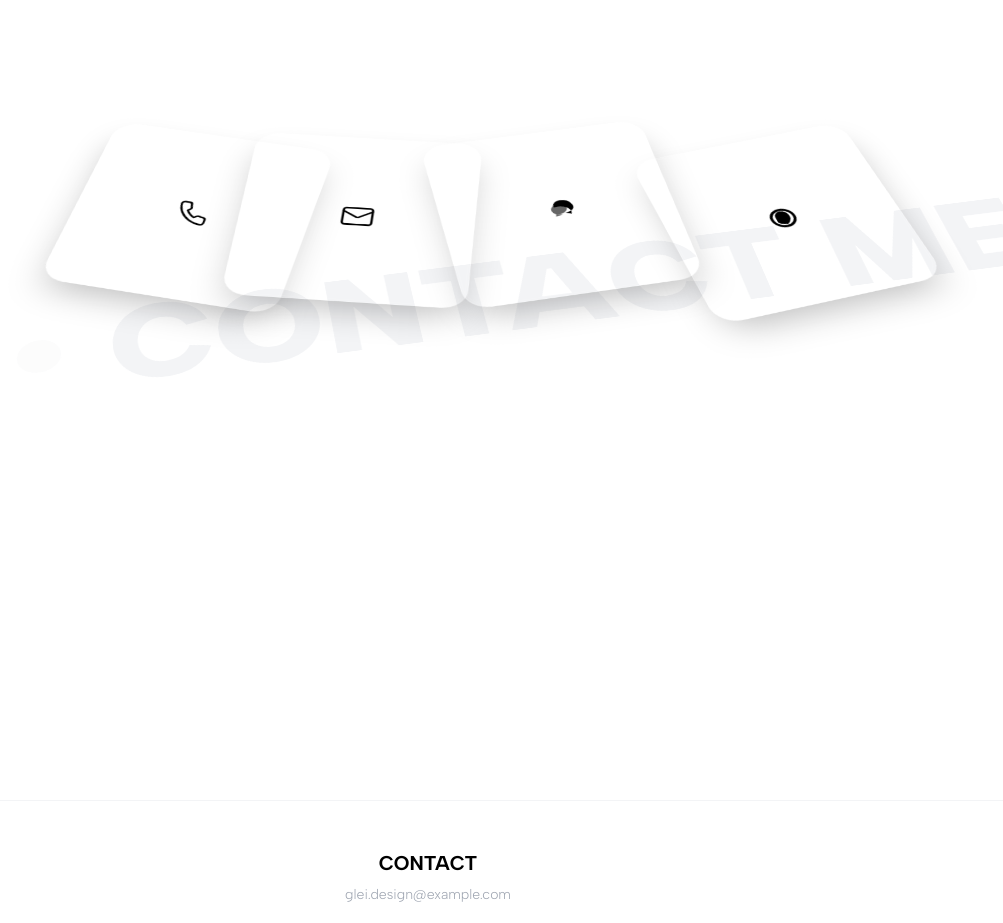
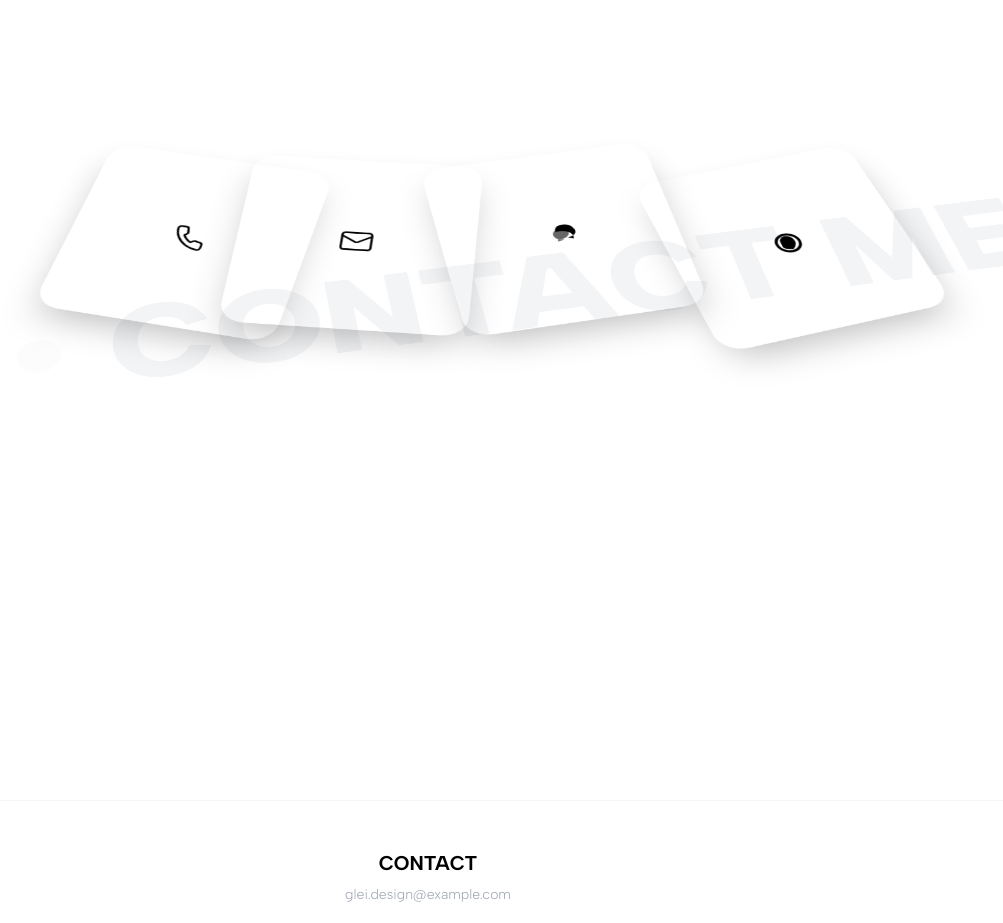
Before and after one commit to jayneysil520-dev/My-Hope, a React (Vite) app: page / in a window 1280 px wide. Shown: the part 7840-8763 px from the top of the page, without its empty margins (212-1215 px from the left). Built offline with nearby package versions, Linux system fonts and the light colour scheme.

Commit message:
fix(contact): Adjust card positions for better layout
This commit fine-tunes the vertical positioning of contact cards to improve the overall visual balance and presentation of the contact section.

```diff
--- a/sections/Contact.tsx
+++ b/sections/Contact.tsx
@@ -44,7 +44,7 @@ const CONTACT_CARDS = [
         value: '+86 186 2517 5759',
         color: '#3B82F6', // Blue
         icon: ICONS.Phone,
-        position: { x: '-150%', y: '-2%' },
+        position: { x: '-150%', y: '13%' },
         rotation: 12,
         // 🟢 👇 修改这里：调整 Hover 时的旋转角度 (0 为不旋转，正数顺时针，负数逆时针)
         hoverRotation: 15
@@ -55,7 +55,7 @@ const CONTACT_CARDS = [
         value: '1368069338@qq.com',
         color: '#F97316', // Orange
         icon: ICONS.Email,
-        position: { x: '-80%', y: '0%' },
+        position: { x: '-80%', y: '15%' },
         rotation: 5,
         // 🟢 👇 修改这里：调整 Hover 时的旋转角度
         hoverRotation: 7
@@ -66,7 +66,7 @@ const CONTACT_CARDS = [
         value: 'JayNeySil',
         color: '#07C160', // WeChat Green
         icon: ICONS.WeChat,
-        position: { x: '5%', y: '-4%' },
+        position: { x: '5%', y: '11%' },
         rotation: -11,
         // 🟢 👇 修改这里：调整 Hover 时的旋转角度
         hoverRotation: -14,
@@ -78,7 +78,7 @@ const CONTACT_CARDS = [
         value: 'Glei_Art',
         color: '#FF2442', // Xiaohongshu Red
         icon: ICONS.Xiaohongshu,
-        position: { x: '100%', y: '1%' },
+        position: { x: '100%', y: '16%' },
         rotation: -16,
         // 🟢 👇 修改这里：目前设置了 12 度，使其向右旋转 (您可以改成其他数值)
         hoverRotation: -18
```
